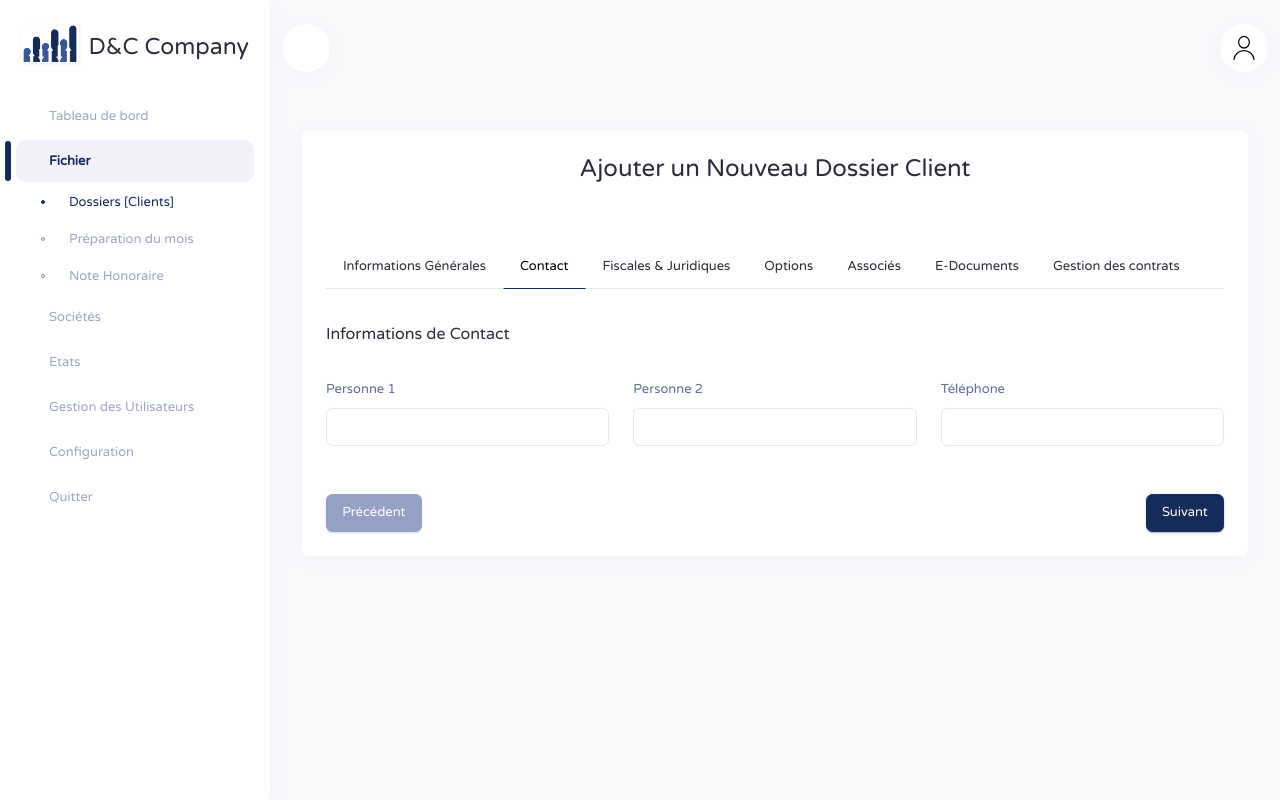
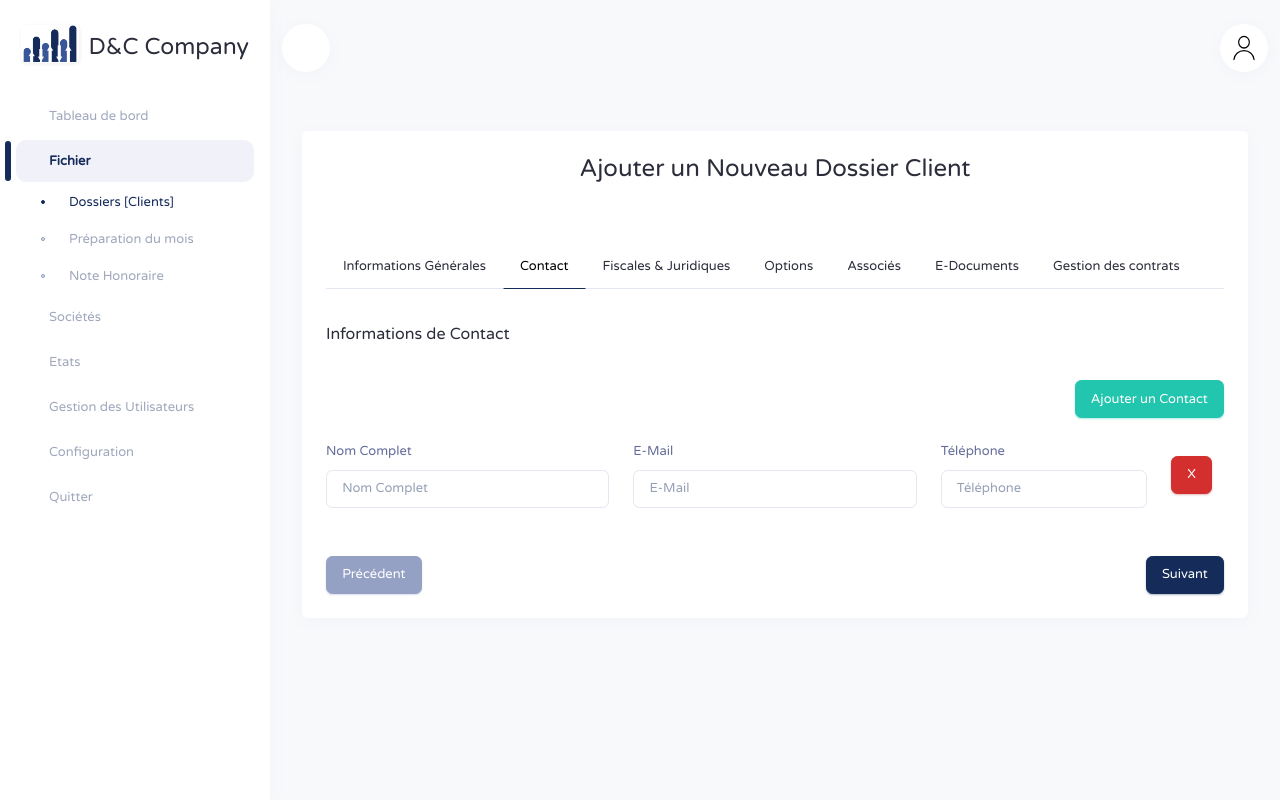
Before and after one commit to abdelouafitahiri/agenda, a Django app: page /folder_client/ in a window 1280 px wide, after a click on "Contact". Run offline with Django 4.2, Linux system fonts and the light colour scheme; data comes from the database, SQL or seed files in the repository; both versions use the stored data as it was after the commit; data that the repository does not hold is empty; some libraries are stand-ins or nearby versions.

Commit message:
Contact Information

```diff
--- a/agendacomptable/models.py
+++ b/agendacomptable/models.py
@@ -430,7 +430,6 @@ class ContratPersonnePhysique(models.Model):
     date_fin = models.DateField(verbose_name="Date de Fin")
     date_naissance = models.DateField(null=True, blank=True, verbose_name="Date de Naissance")
     adresse = models.TextField(null=True, blank=True, verbose_name="Adresse")
-    conditions = models.TextField(null=True, blank=True, verbose_name="Conditions")
     date_contrat = models.DateField(verbose_name="Date du Contrat")
 
     def __str__(self):
--- a/agendacomptable/templates/accounting/folder_client.html
+++ b/agendacomptable/templates/accounting/folder_client.html
@@ -91,23 +91,71 @@
                     <!-- Step 2: Contact Information -->
                     <div class="tab-pane" id="step2">
                         <h5 class="my-4">Informations de Contact</h5>
-                        <div class="row mb-3">
-                            <div class="col-md-4">
-                                <label for="personne_1" class="form-label">Personne 1</label>
-                                <input type="text" class="form-control" id="personne_1" name="personne_1">
-                            </div>
-                            <div class="col-md-4">
-                                <label for="personne_2" class="form-label">Personne 2</label>
-                                <input type="text" class="form-control" id="personne_2" name="personne_2">
-                            </div>
-                            <div class="col-md-4">
-                                <label for="telephone" class="form-label">Téléphone</label>
-                                <input type="text" class="form-control" id="telephone" name="telephone">
+                        <!-- زر إضافة جهات الاتصال في الأعلى على اليمين -->
+                        <div class="text-end mb-3">
+                            <button type="button" id="add-contact" class="btn btn-success">Ajouter un Contact</button>
+                        </div>
+                        <div id="contact-container">
+                            <!-- حقل إدخال اتصال ديناميكي -->
+                            <div class="contact-item row mb-3">
+                                <div class="col-md-4">
+                                    <label class="form-label">Nom Complet</label>
+                                    <input type="text" class="form-control" name="nom_complet[]" placeholder="Nom Complet">
+                                </div>
+                                <div class="col-md-4">
+                                    <label class="form-label">E-Mail</label>
+                                    <input type="email" class="form-control" name="email[]" placeholder="E-Mail">
+                                </div>
+                                <div class="col-md-3">
+                                    <label class="form-label">Téléphone</label>
+                                    <input type="text" class="form-control" name="telephone[]" placeholder="Téléphone">
+                                </div>
+                                <!-- زر الحذف -->
+                                <div class="col-md-1 d-flex align-items-center">
+                                    <button type="button" class="btn btn-danger remove-contact">X</button>
+                                </div>
                             </div>
                         </div>
                         <button type="button" id="step2Prev" class="btn btn-secondary float-start mt-3">Précédent</button>
-                        <button type="button" id="step2Next" class="btn btn-primary float-end mt-3">Suivant</button>
+                        <button type="submit" class="btn btn-primary float-end mt-3">Suivant</button>
                     </div>
+
+
+                    <script>
+                        // إضافة جهة اتصال جديدة
+                        document.getElementById('add-contact').addEventListener('click', function() {
+                            const container = document.getElementById('contact-container');
+                            const newContact = document.createElement('div');
+                            newContact.className = 'contact-item row mb-3';
+                            newContact.innerHTML = `
+                                <div class="col-md-4">
+                                    <label class="form-label">Nom Complet</label>
+                                    <input type="text" class="form-control" name="nom_complet[]" placeholder="Nom Complet">
+                                </div>
+                                <div class="col-md-4">
+                                    <label class="form-label">E-Mail</label>
+                                    <input type="email" class="form-control" name="email[]" placeholder="E-Mail">
+                                </div>
+                                <div class="col-md-3">
+                                    <label class="form-label">Téléphone</label>
+                                    <input type="text" class="form-control" name="telephone[]" placeholder="Téléphone">
+                                </div>
+                                <div class="col-md-1 d-flex align-items-center">
+                                    <button type="button" class="btn btn-danger remove-contact">X</button>
+                                </div>
+                            `;
+                            container.appendChild(newContact);
+                        });
+
+                        // حذف جهة اتصال
+                        document.getElementById('contact-container').addEventListener('click', function(e) {
+                            if (e.target.classList.contains('remove-contact')) {
+                                const contactItem = e.target.closest('.contact-item');
+                                contactItem.remove();
+                            }
+                        });
+                    </script>
+
 
                     <!-- Step 3: Fiscal and Legal Information -->
                     <div class="tab-pane" id="step3">
@@ -604,7 +648,6 @@
                             const datn = document.getElementById('associe_datn').value; // تاريخ الميلاد
                             const cine = document.getElementById('associe_cine').value; // CIN
                             const adresse = document.getElementById('associe_adresse').value; // العنوان
-                            const profession = document.getElementById('associe_profession').value; // الوظيفة
                             const parts = document.getElementById('associe_parts').value;
                             const montant = document.getElementById('associe_montant').value;
 
@@ -637,7 +680,6 @@
                             document.getElementById('associe_datn').value = '';
                             document.getElementById('associe_cine').value = '';
                             document.getElementById('associe_adresse').value = '';
-                            document.getElementById('associe_profession').value = '';
                             document.getElementById('associe_parts').value = '';
                             document.getElementById('associe_montant').value = '';
 
@@ -836,43 +878,16 @@
                                         <label for="date_naissance_physique" class="form-label">تاريخ الميلاد</label>
                                         <input type="date" class="form-control" id="date_naissance_physique" name="date_naissance_physique" value="{{ contrat.date_naissance|date:'Y-m-d'|default:'' }}">
                                     </div>
-                                    <div class="col-md-6">
-                                        <label for="lieu_naissance_physique" class="form-label">مكان الميلاد</label>
-                                        <input type="text" class="form-control" id="lieu_naissance_physique" name="lieu_naissance_physique" value="{{ contrat.lieu_naissance|default:'' }}">
-                                    </div>
                                 </div>
 
-                                <!-- بيانات الأب والأم -->
-                                <div class="row mb-3">
-                                    <div class="col-md-6">
-                                        <label for="nom_pere_physique" class="form-label">اسم الأب</label>
-                                        <input type="text" class="form-control" id="nom_pere_physique" name="nom_pere_physique" value="{{ contrat.nom_pere|default:'' }}">
-                                    </div>
-                                    <div class="col-md-6">
-                                        <label for="nom_mere_physique" class="form-label">اسم الأم</label>
-                                        <input type="text" class="form-control" id="nom_mere_physique" name="nom_mere_physique" value="{{ contrat.nom_mere|default:'' }}">
-                                    </div>
-                                </div>
-
-                                <!-- بيانات العنوان والشروط -->
+                                <!-- بيانات العنوان -->
                                 <div class="row mb-3">
                                     <div class="col-md-6">
                                         <label for="adresse_physique" class="form-label">العنوان</label>
                                         <textarea class="form-control" id="adresse_physique" name="adresse_physique" rows="1">{{ contrat.adresse|default:'' }}</textarea>
                                     </div>
-                                    <div class="col-md-6">
-                                        <label for="conditions_physique" class="form-label">الشروط</label>
-                                        <textarea class="form-control" id="conditions_physique" name="conditions_physique" rows="1">{{ contrat.conditions|default:'' }}</textarea>
-                                    </div>
                                 </div>
 
-                                <!-- المهنة -->
-                                <div class="row mb-3">
-                                    <div class="col-md-12">
-                                        <label for="profession_physique" class="form-label">الصفة و المهنة</label>
-                                        <input type="text" class="form-control" id="profession_physique" name="profession_physique" value="{{ contrat.profession|default:'' }}">
-                                    </div>
-                                </div>
 
                         </div>
 
--- a/agendacomptable/views.py
+++ b/agendacomptable/views.py
@@ -739,55 +739,51 @@ def folder_client(request):
                 registre_commerce=registre_commerce,
                 cnss=cnss,
                 ice=ice,
-                date_creation=date_creation,
+                date_creation=parse_date(date_creation),
                 domiciliation=domiciliation,
                 tenue_comptabilite=tenue_comptabilite,
                 cabinet_comptable_id=cabinet_comptable,
-                date_reception_dossier=date_reception_dossier,
+                date_reception_dossier=parse_date(date_reception_dossier),
             )
             messages.success(request, "Le dossier client a été créé avec succès !")
 
             # Enregistrement des services si "Tenue Comptabilité" est activé
             if tenue_comptabilite:
-                services_ids = request.POST.getlist('service_id[]')  # تأكد من الاسم
+                services_ids = request.POST.getlist('service_id[]')
                 services_prix = request.POST.getlist('service_prix[]')
                 services_date_debut = request.POST.getlist('service_date_debut[]')
                 services_date_fin = request.POST.getlist('service_date_fin[]')
 
-                if not services_ids:
-                    print("Aucun service n'a été ajouté.")
-                else:
-                    for i in range(len(services_ids)):
-                        try:
-                            service = Service.objects.get(id=services_ids[i])
-                            CustomerService.objects.create(
-                                customer_file=customer_file,
-                                service=service,
-                                prix=services_prix[i],
-                                date_debut=services_date_debut[i],
-                                date_fin=services_date_fin[i],
-                            )
-                        except Service.DoesNotExist:
-                            print(f"Service ID {services_ids[i]} introuvable. Ignoré.")
+                for i in range(len(services_ids)):
+                    try:
+                        service = Service.objects.get(id=services_ids[i])
+                        CustomerService.objects.create(
+                            customer_file=customer_file,
+                            service=service,
+                            prix=services_prix[i],
+                            date_debut=parse_date(services_date_debut[i]),
+                            date_fin=parse_date(services_date_fin[i]),
+                        )
+                    except Service.DoesNotExist:
+                        print(f"Service ID {services_ids[i]} introuvable. Ignoré.")
 
             # Enregistrement de la service "Domiciliation" si activé
             if domiciliation:
                 domiciliation_service, _ = Service.objects.get_or_create(
                     libelle="Domiciliation",
-                    defaults={"prix": 0.0}  # السعر الافتراضي
+                    defaults={"prix": 0.0}
                 )
                 domiciliation_prix = request.POST.get('domiciliation_prix', domiciliation_service.prix)
                 domiciliation_date_debut = request.POST.get('domiciliation_date_debut', date_creation)
-                domiciliation_date_fin = request.POST.get('domiciliation_date_fin') or None  # تعيين None إذا كان فارغًا
+                domiciliation_date_fin = request.POST.get('domiciliation_date_fin') or None
 
                 CustomerService.objects.create(
                     customer_file=customer_file,
                     service=domiciliation_service,
                     prix=domiciliation_prix,
-                    date_debut=domiciliation_date_debut,
-                    date_fin=domiciliation_date_fin,
+                    date_debut=parse_date(domiciliation_date_debut),
+                    date_fin=parse_date(domiciliation_date_fin),
                 )
-
 
             # Enregistrement des documents électroniques
             files = request.FILES.getlist('document_file[]')
@@ -815,23 +811,21 @@ def folder_client(request):
                         customer_file=customer_file,
                         nom=noms[index],
                         prenom=prenoms[index],
-                        datn=datns[index] if index < len(datns) and datns[index] else None,
+                        datn=parse_date(datns[index]) if index < len(datns) and datns[index] else None,
                         cine=cines[index] if index < len(cines) else "",
                         adresse=adresses[index] if index < len(adresses) else "",
                         profession=professions[index] if index < len(professions) else "",
                         parts=int(parts[index]) if index < len(parts) and parts[index] else 0,
                         montant=float(montants[index]) if index < len(montants) and montants[index] else 0.0,
-                        user_create=request.user,  # Utilise l'utilisateur connecté
+                        user_create=request.user,
                     )
             messages.success(request, f"{len(noms)} associé(s) ont été enregistré(s) avec succès !")
 
             # Gestion des contrats
             type_contrat = request.POST.get('type_contrat')
-            print(type_contrat)
             if type_contrat == 'personne_physique':
-                # Traitement des données spécifiques à personne physique
-                loyer_mensuel_contrat_morale = request.POST.get('loyer_mensuel_contrat_physique')
-                loyer_mensuel_plateforme_morale = request.POST.get('loyer_mensuel_plateforme_physique')
+                loyer_mensuel_contrat_physique = request.POST.get('loyer_mensuel_contrat_physique')
+                loyer_mensuel_plateforme_physique = request.POST.get('loyer_mensuel_plateforme_physique')
                 date_debut_physique = parse_date(request.POST.get('date_debut_physique'))
                 date_fin_physique = parse_date(request.POST.get('date_fin_physique'))
                 date_naissance_physique = parse_date(request.POST.get('date_naissance_physique'))
@@ -840,8 +834,8 @@ def folder_client(request):
                 ContratPersonnePhysique.objects.create(
                     customer_file=customer_file,
                     nom_prenom=request.POST.get('nom_prenom'),
-                    loyer_mensuel_contrat=loyer_mensuel_contrat_morale,
-                    loyer_mensuel_plateforme=loyer_mensuel_plateforme_morale,
+                    loyer_mensuel_contrat=loyer_mensuel_contrat_physique,
+                    loyer_mensuel_plateforme=loyer_mensuel_plateforme_physique,
                     date_debut=date_debut_physique,
                     date_fin=date_fin_physique,
                     date_naissance=date_naissance_physique,
@@ -850,13 +844,11 @@ def folder_client(request):
                     nom_mere=request.POST.get('nom_mere_physique'),
                     adresse=request.POST.get('adresse_physique'),
                     profession=request.POST.get('profession_physique'),
-                    conditions=request.POST.get('conditions_physique'),
                     date_contrat=date_contrat_physique,
                 )
                 messages.success(request, "Le contrat pour une personne physique a été enregistré avec succès !")
 
             elif type_contrat == 'personne_morale':
-                # Traitement des données spécifiques à personne morale
                 loyer_mensuel_contrat_morale = request.POST.get('loyer_mensuel_contrat_morale')
                 loyer_mensuel_plateforme_morale = request.POST.get('loyer_mensuel_plateforme_morale')
                 date_debut_morale = parse_date(request.POST.get('date_debut'))
```
Also changed, not shown: other parts of agendacomptable/templates/accounting/folder_client.html (+2 -38 lines), db.sqlite3.
